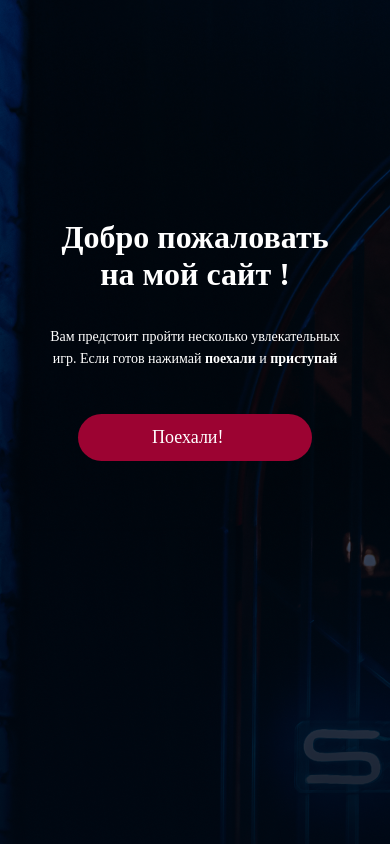
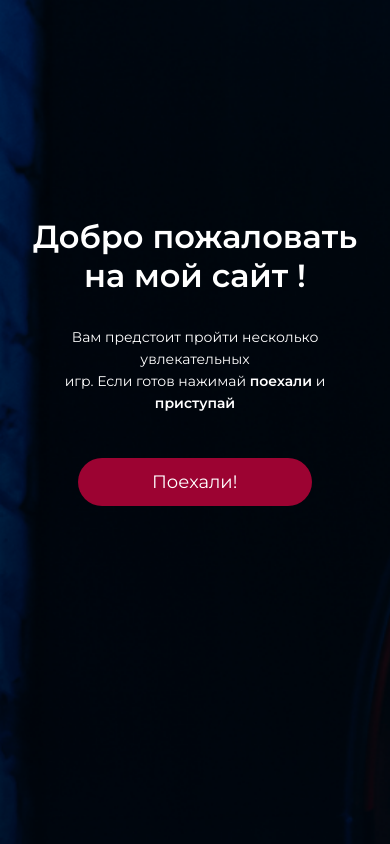
Before and after one commit to Ekaterina-Zalygina/SkyPro.-Homework, a plain HTML site: page index.html in a window 390 px wide. Shown: the top 844 px of the page. Drawn offline with Linux system fonts and the light colour scheme.

Commit message:
Доработка 2.6

```diff
--- a/index.html
+++ b/index.html
@@ -7,6 +7,7 @@
     <meta name="viewport" content="width=device-width, initial-scale=1.0">
     <title>Document</title>
     <link rel="stylesheet" href="style.css">
+    <link href="https://fonts.googleapis.com/css2?family=Montserrat:wght@400;500;600&display=swap" rel="stylesheet">
 </head>
 
 <body>
@@ -17,7 +18,7 @@
 
         <header>
 
-            <div class="top_header">
+            <div class="center top_header">
 
                 <header class="header">
                     <h1 class="welcome">Добро пожаловать<br> на мой сайт !</h1>
--- a/index.scss
+++ b/index.scss
@@ -86,6 +86,7 @@
     .description_seasons {
         display: flex;
         align-items: center;
+        margin-left: -120px;
     }
 
     .time_seasons {
@@ -123,3 +124,5 @@
     }
 
 }
+
+@import 'index.css';
```
Also changed, not shown: index.js (+20 -25 lines), index.css, style.css, 2 other files.
